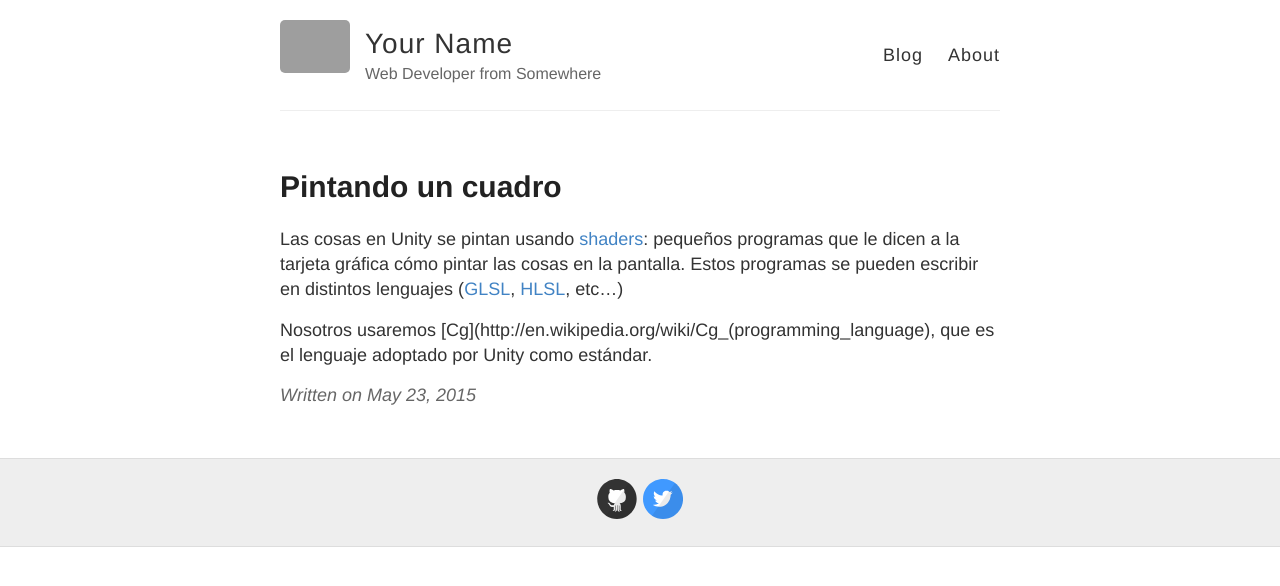
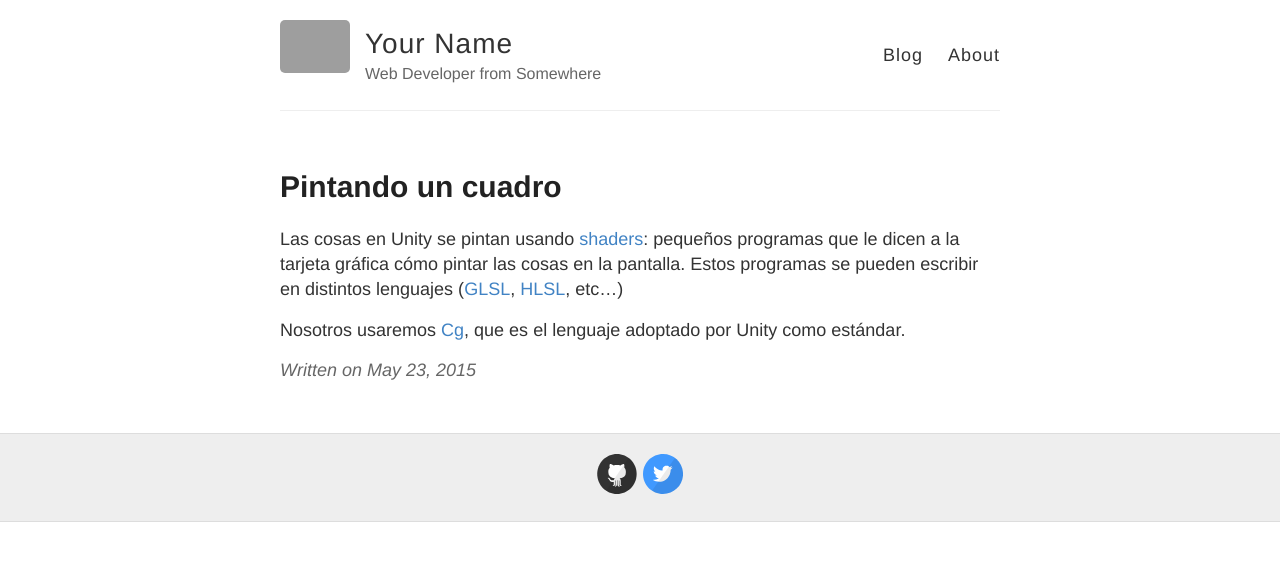
Before and after one commit to josemorval/UnityArchive, a Jekyll site: the page built from _posts/2015-05-23-pintandocuadro.md, in a window 1280 px wide. Shown: the top 586 px of the page. Built offline with Jekyll 4.4.1, drawn with Linux system fonts in a browser that asks for light colours; Markdown is read by kramdown in place of the engine named in the settings; grey boxes are pictures that could not be loaded.

Commit message:
Updated 2015-05-23-pintandocuadro.md

```diff
--- a/_posts/2015-05-23-pintandocuadro.md
+++ b/_posts/2015-05-23-pintandocuadro.md
@@ -7,4 +7,4 @@ published: true
 
 Las cosas en Unity se pintan usando [shaders](http://en.wikipedia.org/wiki/Shader): pequeños programas que le dicen a la tarjeta gráfica cómo pintar las cosas en la pantalla. Estos programas se pueden escribir en distintos lenguajes ([GLSL](http://en.wikipedia.org/wiki/OpenGL_Shading_Language), [HLSL](http://en.wikipedia.org/wiki/High-Level_Shading_Language), etc...)
 
-Nosotros usaremos [Cg](http://en.wikipedia.org/wiki/Cg_(programming_language), que es el lenguaje adoptado por Unity como estándar.
+Nosotros usaremos [Cg](http://en.wikipedia.org/wiki/Cg_(programming_language\)), que es el lenguaje adoptado por Unity como estándar.
```
